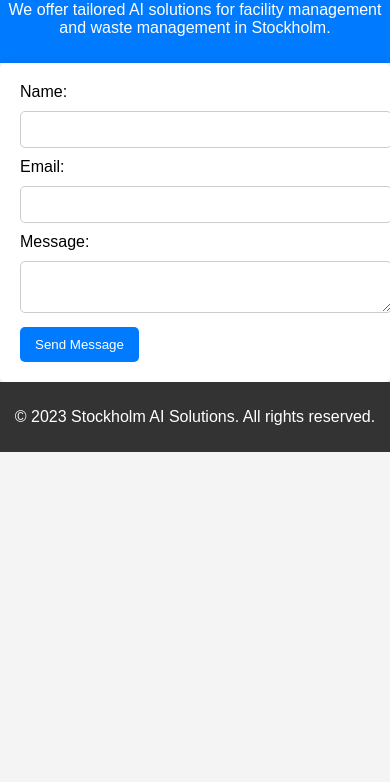
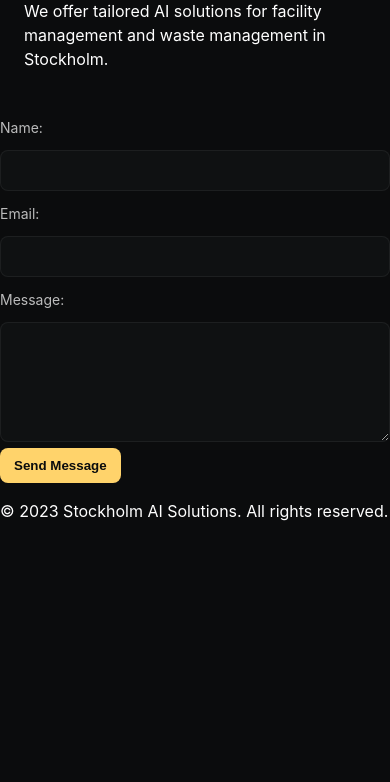
Before and after one commit to franz-friedel/aiautomationstockholm, a website: page public/contact.html in a window 390 px wide. Shown: the part 62-844 px from the top of the page. Drawn offline with Linux system fonts and the light colour scheme.

Commit message:
UI: dark theme — update styles to match requested design

```diff
--- a/public/styles/main.css
+++ b/public/styles/main.css
@@ -1,75 +1,54 @@
-body {
-    font-family: Arial, sans-serif;
-    margin: 0;
-    padding: 0;
-    background-color: #f4f4f4;
+/* Dark theme inspired by requested design */
+:root{
+  --bg:#0b0c0d;
+  --panel:#0f1112;
+  --muted:rgba(255,255,255,0.72);
+  --text:#ffffff;
+  --accent:#ffd36b;
+  --max:980px;
 }
 
-header {
-    background: #007bff;
-    color: #ffffff;
-    padding: 10px 0;
-    text-align: center;
+*{box-sizing:border-box}
+body{
+  background:var(--bg);
+  color:var(--text);
+  font-family: -apple-system, BlinkMacSystemFont, "Segoe UI", Roboto, "Helvetica Neue", Arial;
+  margin:0;
+  line-height:1.5;
+  -webkit-font-smoothing:antialiased;
+  -moz-osx-font-smoothing:grayscale;
 }
 
-h1 {
-    margin: 0;
+.wrap{max-width:var(--max);margin:0 auto;padding:48px 24px}
+
+header{display:flex;align-items:center;justify-content:space-between;padding:18px 24px;background:transparent}
+header h1{font-weight:600;letter-spacing:0.6px;margin:0;font-size:18px}
+header nav a{color:var(--muted);text-decoration:none;margin-left:18px;font-size:14px}
+header nav a:hover{color:var(--text)}
+
+.hero{padding:80px 0;text-align:center}
+.hero h2{font-size:40px;margin:0 0 12px;font-weight:600}
+.hero p{color:var(--muted);max-width:780px;margin:0 auto 20px}
+
+.btn{display:inline-block;padding:12px 20px;border-radius:6px;color:#0b0c0d;background:var(--accent);text-decoration:none;font-weight:600}
+
+.section{padding:32px 0;border-top:1px solid rgba(255,255,255,0.03)}
+.section h3{margin-top:0}
+.why ul{padding-left:20px}
+.why li{margin:8px 0;color:var(--muted)}
+
+label{display:block;margin:12px 0;color:var(--muted);font-size:14px}
+input,textarea{width:100%;padding:12px;border-radius:8px;border:1px solid rgba(255,255,255,0.06);background:var(--panel);color:var(--text)}
+textarea{min-height:120px}
+button{padding:10px 14px;border-radius:8px;border:none;background:var(--accent);color:#0b0c0d;font-weight:600;cursor:pointer}
+
+footer.site-footer{padding:28px 0;border-top:1px solid rgba(255,255,255,0.04);color:var(--muted)}
+
+@media (max-width:700px){
+  .hero h2{font-size:28px}
+  .wrap{padding:24px}
+  header{flex-direction:column;align-items:flex-start}
 }
 
-nav {
-    margin: 20px 0;
-}
-
-nav a {
-    color: #ffffff;
-    text-decoration: none;
-    margin: 0 15px;
-}
-
-nav a:hover {
-    text-decoration: underline;
-}
-
-.container {
-    width: 80%;
-    margin: auto;
-    overflow: hidden;
-}
-
-footer {
-    background: #333;
-    color: #ffffff;
-    text-align: center;
-    padding: 10px 0;
-    position: relative;
-    bottom: 0;
-    width: 100%;
-}
-
-form {
-    background: #ffffff;
-    padding: 20px;
-    border-radius: 5px;
-    box-shadow: 0 0 10px rgba(0, 0, 0, 0.1);
-}
-
-form input, form textarea {
-    width: 100%;
-    padding: 10px;
-    margin: 10px 0;
-    border: 1px solid #ccc;
-    border-radius: 5px;
-}
-
-form button {
-    background: #007bff;
-    color: #ffffff;
-    border: none;
-    padding: 10px 15px;
-    border-radius: 5px;
-    cursor: pointer;
-}
-
-form button:hover {
-    background: #0056b3;
-}
+/* Utility */
+.muted{color:var(--muted)}
```
